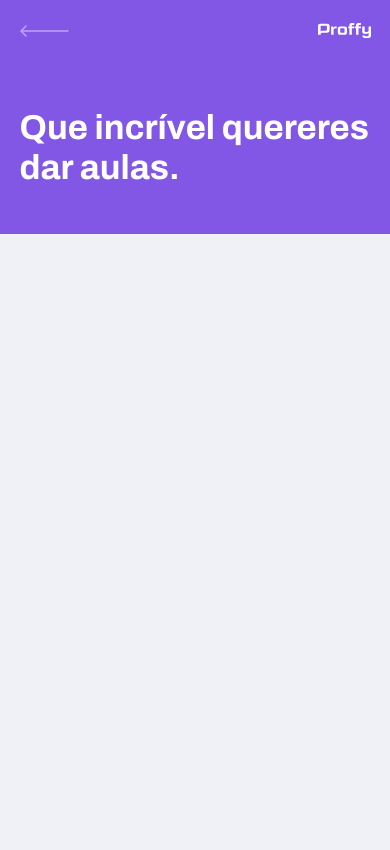
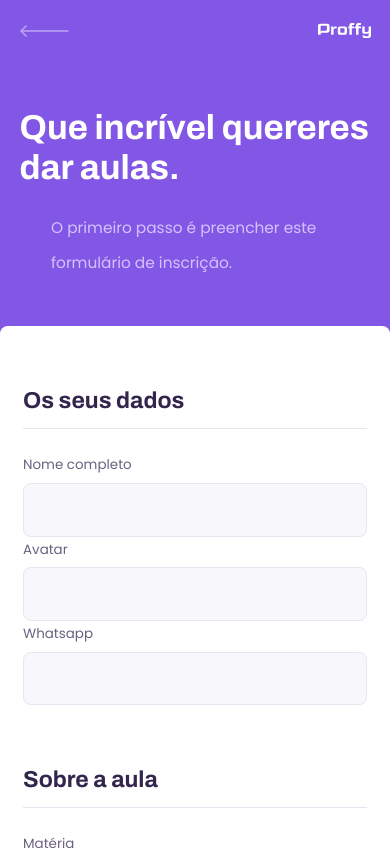
Before and after one commit to DiogoM14/Proffy-web, a React (Create React App) app: page /give-classes in a window 390 px wide. Shown: the top 850 px of the page. Built offline with nearby package versions, Linux system fonts and the light colour scheme.

Commit message:
Teacher registation form css (mobile first)

```diff
--- /dev/null
+++ b/src/components/Input/index.tsx
@@ -0,0 +1,22 @@
+import React, { InputHTMLAttributes } from 'react';
+
+import { Container } from './styles';
+
+interface InputProps extends InputHTMLAttributes<HTMLInputElement> {
+  name: string;
+  label: string;
+
+}
+
+const Input: React.FC<InputProps> = ({label, name, ...rest}) => {
+  return (
+    <Container>
+      <div className="input-block">
+        <label htmlFor={name}>{label}</label>
+        <input type="text" id={name} {...rest} />
+      </div>
+    </Container>
+  );
+}
+
+export default Input;
--- /dev/null
+++ b/src/components/Input/styles.tsx
@@ -0,0 +1,41 @@
+import styled from 'styled-components';
+
+export const Container = styled.div`
+  .input-block {
+    position: relative;
+    flex-direction: column;
+    padding: 0;
+
+  }
+
+  .input-block + .input-block {
+    margin-top: 1.4rem;
+  }
+
+  .input-block label {
+    font-size: 1.4rem;
+  }
+
+  .input-block input {
+    width: 100%;
+    height: 5.6rem;
+    margin-top: 0.8rem;
+    border-radius: 0.8rem;
+    background: var(--color-input-background);
+    border: 1px solid var(--color-line-in-white);
+    outline: 0;
+    padding: 0 1.6rem;
+    font: 1.6rem Archivo;
+  }
+
+  .input-block:focus-within::after {
+    width: (100% - 3.2rem);
+    height: 2px;
+    content: "";
+    background: var(--color-primary-light);
+    position: absolute;
+    left: 1.6rem;
+    right: 1.6rem;
+    bottom: 0;
+  }
+`;
--- a/src/components/PageHeader/index.tsx
+++ b/src/components/PageHeader/index.tsx
@@ -8,6 +8,7 @@
 
 interface PageHeaderProps {
   title: string;
+  description?: string;
 }
 
 const PageHeader: React.FC<PageHeaderProps> = (props) => {
@@ -24,8 +25,9 @@
           <div className="header-content">
             <strong>{props.title}</strong>
 
-          {props.children}
+            { props.description && <p>{props.description}</p> }
 
+            {props.children}
           </div>
         </header>
     </Container>
--- a/src/components/PageHeader/styles.tsx
+++ b/src/components/PageHeader/styles.tsx
@@ -44,6 +44,14 @@
     color: var(--color-title-in-primary);
   }
 
+  header .header-content p {
+    max-width: 30rem;
+    font-size: 1.6rem;
+    line-height: 3.6rem;
+    color: var(--color-text-in-primary);
+    margin-top: 2.4rem;
+  }
+
   @media (min-width: 700px) {
     height: 340px;
 
--- a/src/pages/TeacherForm/index.tsx
+++ b/src/pages/TeacherForm/index.tsx
@@ -1,13 +1,46 @@
 import React from 'react';
+
 import PageHeader from '../../components/PageHeader';
+import Input from '../../components/Input';
 
-import { Container, PageTeacherForm } from './styles';
+import warningIcon from '../../assets/images/icons/warning.svg';
+
+import { Container, PageTeacherForm, Main } from './styles';
 
 const TeacherForm: React.FC = () => {
   return (
     <Container>
       <PageTeacherForm>
-        <PageHeader title="Que incrível quereres dar aulas." />
+        <PageHeader
+          title="Que incrível quereres dar aulas."
+          description="O primeiro passo é preencher este formulário de inscrição."
+        />
+
+        <Main>
+          <fieldset>
+            <legend>Os seus dados</legend>
+
+            <Input name="name" label="Nome completo" />
+            <Input name="avatar" label="Avatar" />
+            <Input name="whatsapp" label="Whatsapp" />
+          </fieldset>
+
+          <fieldset>
+            <legend>Sobre a aula</legend>
+
+            <Input name="subject" label="Matéria" />
+            <Input name="cost" label="Custo da sua aula à hora" />
+          </fieldset>
+
+          <footer>
+            <p>
+              <img src={warningIcon} alt="Aviso importante"/>
+              Importante! <br />
+              Preencha todos os dados
+            </p>
+            <button type="button">Guardar registo</button>
+          </footer>
+        </Main>
       </PageTeacherForm>
     </Container>
   );
--- a/src/pages/TeacherForm/styles.tsx
+++ b/src/pages/TeacherForm/styles.tsx
@@ -1,54 +1,85 @@
 import styled from 'styled-components';
 
-export const Container = styled.div`
+export const Container = styled.div``;
+
+export const PageTeacherForm = styled.div`
   width: 100vw;
   height: 100vh;
 
+  header .header-content {
+    margin-bottom: 6.4rem;
+  }
 `;
 
-export const PageTeacherForm = styled.div`
-  max-width: 700px;
+export const Main = styled.main`
+  background: var(--color-box-base);
+  width: 100%;
+  max-width: 74rem;
+  border-radius: 0.8rem;
+  margin: -3.2rem auto 3.2rem;
+  padding-top: 6.4rem;
+  overflow: hidden;
 
-  header {
-    display: flex;
-    flex-direction: column;
-    background: var(--color-primary);
-  }
+  fieldset {
+    border: 0;
+    padding: 0 2.4rem;
 
-  header div {
-    width: 90%;
-    margin: 0 auto;
-    display: flex;
-    justify-content: space-between;
-    align-items: center;
-    color: var(--color-text-in-primary);
-    padding: 1.6rem 0;
-  }
+    & + fieldset {
+      margin-top: 6.4rem;
+    }
 
-  header div a {
-    height: 3.2rem;
-    transition: opacity .2s;
-
-    &:hover {
-      opacity: 0.6;
+    & legend {
+      font: 700 2.4rem Archivo;
+      color: var(--color-text-title);
+      margin-bottom: 2.4rem;
+      display: flex;
+      align-items: center;
+      justify-content: space-between;
+      width: 100%;
+      padding-bottom: 1.6rem;
+      border-bottom: 1px solid var(--color-line-in-white);
     }
   }
 
-  header div > img {
-    height: 1.6rem;
-  }
+  footer {
+    padding: 4rem 2.4rem;
+    background: var(--color-box-footer);
+    border-top: 1px solid var(--color-line-in-white);
+    margin-top: 6.4rem;
 
-  header .header-content {
-    width: 90%;
-    margin: 0 auto;
-    position: relative;
-    margin: 3.2rem auto;
-  }
+    & p {
+      display: flex;
+      align-items: center;
+      justify-content: center;
+      font-size: 1.4rem;
+      line-height: 2.4rem;
+      color: var(--color-text-complement);
+    }
 
-  header .header-content strong {
-    font: 700 3.6rem Archivo;
-    line-height: 4.2rem;
-    color: var(--color-title-in-primary);
+    & p img {
+      margin-right: 2rem;
+    }
+
+    & button {
+      width: 100%;
+      height: 5.6rem;
+      background: var(--color-secondary);
+      color: var(--color-button-text);
+      border: 0;
+      border-radius: 0.8rem;
+      cursor: pointer;
+      font: 700 1.6rem Archivo;
+      display: flex;
+      align-items: center;
+      justify-content: center;
+      text-decoration: none;
+      transition: background-color .2s;
+      margin-top: 3.2rem;
+
+      &:hover {
+        background: var(--color-secondary-dark);
+      }
+    }
   }
 
 `;
--- a/src/pages/TeacherList/index.tsx
+++ b/src/pages/TeacherList/index.tsx
@@ -2,6 +2,7 @@
 
 import TeacherItem from '../../components/TeacherItem';
 import PageHeader from '../../components/PageHeader';
+import Input from '../../components/Input';
 
 import { Container, Form, Main } from './styles';
 
@@ -11,20 +12,9 @@
     <Container>
         <PageHeader title="Estes são os proffys disponíveis">
           <Form id="search-teachers">
-            <div className="input-block">
-              <label htmlFor="subject">Matéria</label>
-              <input type="text" id="subject" />
-            </div>
-
-            <div className="input-block">
-              <label htmlFor="week_day">Dia da Semana</label>
-              <input type="text" id="week_day" />
-            </div>
-
-            <div className="input-block">
-              <label htmlFor="time">Hora</label>
-              <input type="text" id="time" />
-            </div>
+            <Input name="subject" label="Matéria" />
+            <Input name="week_day" label="Dia da Semana" />
+            <Input type="time" name="time" label="Hora" />
           </Form>
         </PageHeader>
 
--- a/src/pages/TeacherList/styles.tsx
+++ b/src/pages/TeacherList/styles.tsx
@@ -38,44 +38,6 @@
     color: var(--color-text-in-primary);
     left: 0;
   }
-
-  .input-block {
-    position: relative;
-    flex-direction: column;
-    padding: 0;
-
-  }
-
-  .input-block + .input-block {
-    margin-top: 1.4rem;
-  }
-
-  .input-block label {
-    font-size: 1.4rem;
-  }
-
-  .input-block input {
-    width: 100%;
-    height: 5.6rem;
-    margin-top: 0.8rem;
-    border-radius: 0.8rem;
-    background: var(--color-input-background);
-    border: 1px solid var(--color-line-in-white);
-    outline: 0;
-    padding: 0 1.6rem;
-    font: 1.6rem Archivo;
-  }
-
-  .input-block:focus-within::after {
-    width: (100% - 3.2rem);
-    height: 2px;
-    content: "";
-    background: var(--color-primary-light);
-    position: absolute;
-    left: 1.6rem;
-    right: 1.6rem;
-    bottom: 0;
-  }
 `;
 
 export const Main = styled.main`
```
